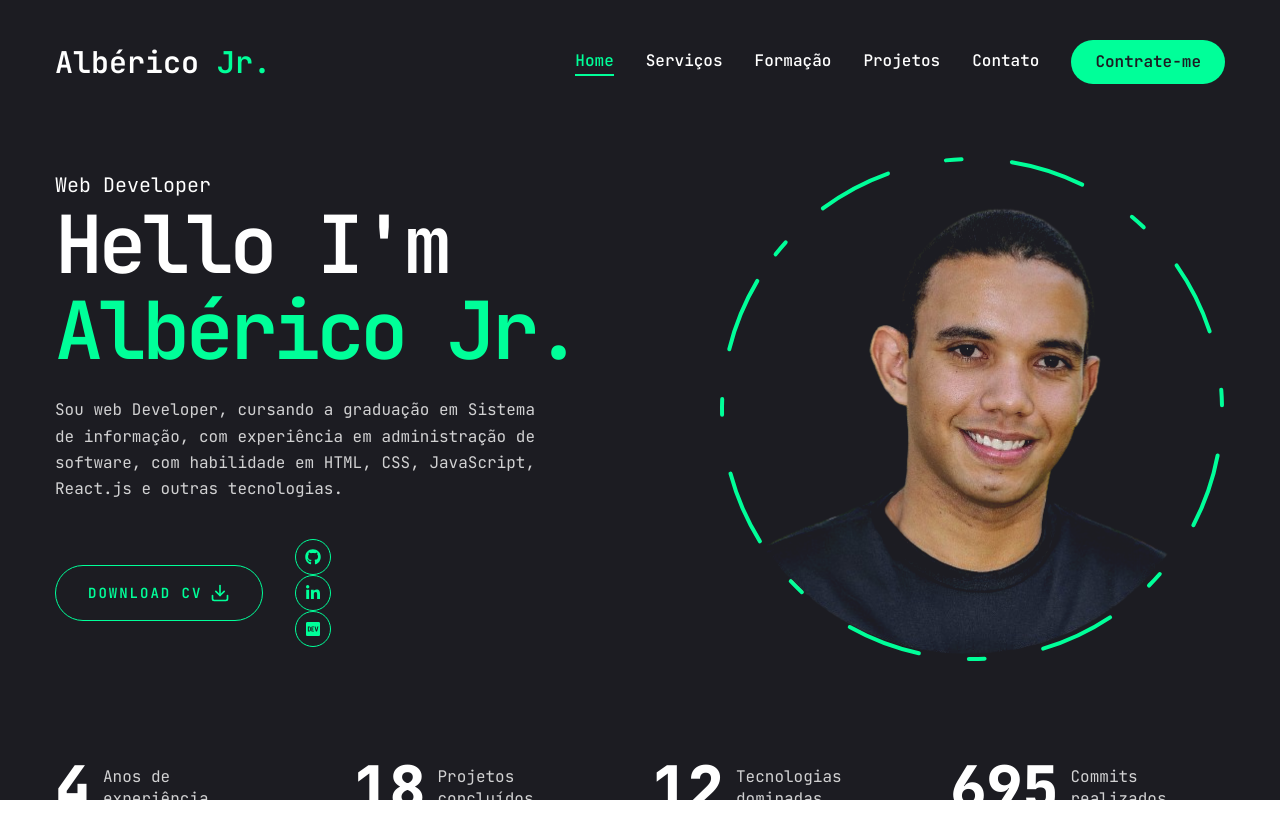
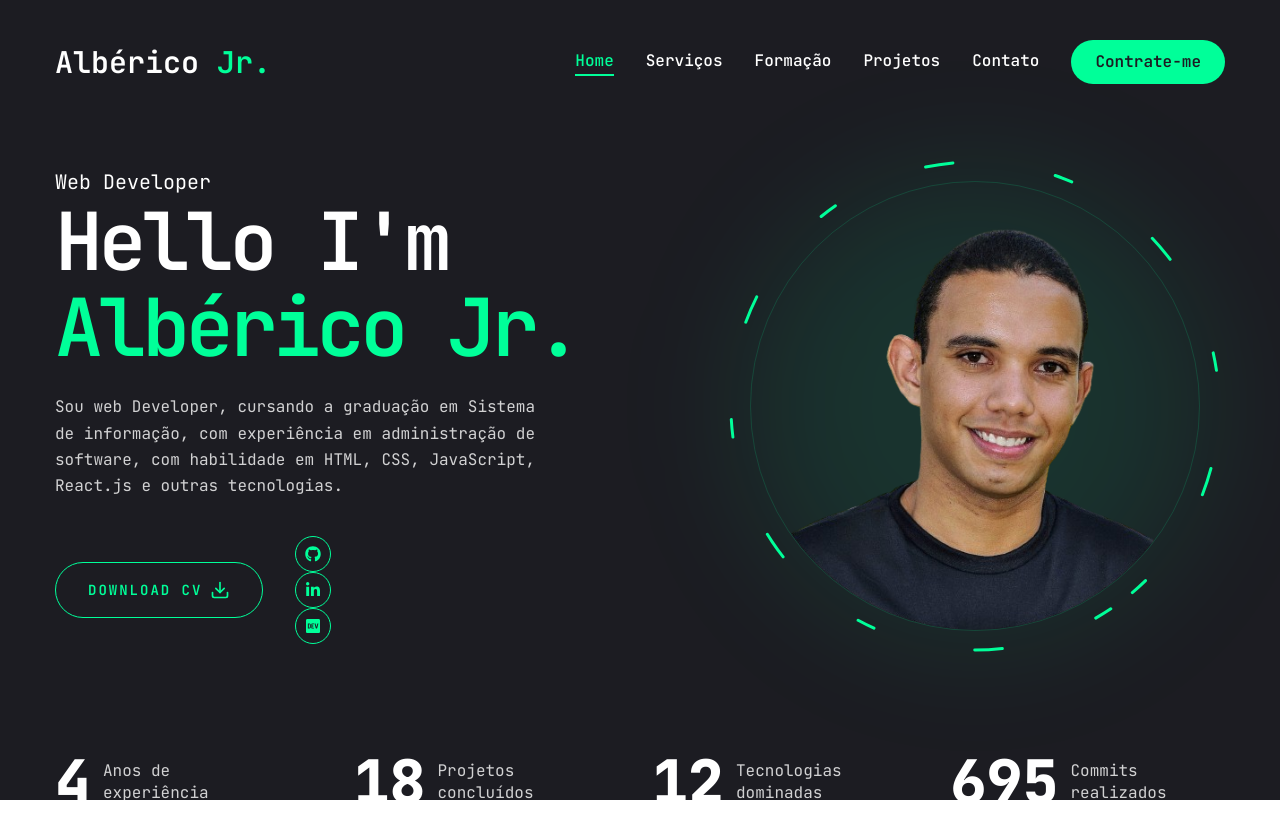
Before and after one commit to AlbericoJr/AlbericoJr-portfolio, a Next.js app: page / in a window 1280 px wide. Built offline with nearby package versions, Linux system fonts and the light colour scheme.

Commit message:
feat(portfolio): improve components/Photo.jsx

```diff
--- a/components/Photo.jsx
+++ b/components/Photo.jsx
@@ -1,70 +1,16 @@
 "use client"
-
-import { motion } from "framer-motion"
+import { useReducedMotion, motion } from "framer-motion"
 import Image from "next/image"
 
-const Photo = () => {
-  return (
-    <div className="w-full h-full relative">
-      <motion.div
-        initial={{ opacity: 0 }}
-        animate={{
-          opacity: 1,
-          transition: { delay: 2, duration: 0.4, ease: "easeIn" },
-        }}
-      >
-        {/* image */}
-        <motion.div
-          initial={{ opacity: 0 }}
-          animate={{
-            opacity: 1,
-            transition: { delay: 2.4, duration: 0.4, ease: "easeInOut" },
-          }}
-          className="w-[298px] h-[298px] xl:w-[498px] xl:h-[498px] mix-blend-lighten absolute"
-        >
-          <Image
-            src="/assets/albericojr.png"
-            priority
-            quality={100}
-            fill
-            sizes="(max-width: 768px) 100vw,
-                  (max-width: 1200px) 50vw,
-                  33vw"
-            alt="Alberico Jr"
-            className="object-contain"
-          />
-        </motion.div>
-
-        {/* circulo */}
-        <motion.svg
-          className="w-[300px] xl:w-[506px] h-[300px] xl:h-[506px]"
-          fill="transparent"
-          viewBox=" 0 0 506 506"
-          xmlns="http://www.w3.org/2000/svg"
-        >
-          <motion.circle
-            cx="253"
-            cy="253"
-            r="250"
-            stroke="#00ff99"
-            strokeWidth="4"
-            strokeLinecap="round"
-            strokeLinejoin="round"
-            initial={{ strokeDasharray: "24 10 0 0" }}
-            animate={{
-              strokeDasharray: ["15 120 25 25", "16 25 92 72", "4 250 22 22"],
-              rotate: [120, 360],
-            }}
-            transition={{
-              duration: 20,
-              repeat: Infinity,
-              repeatType: "reverse",
-            }}
-          />
-        </motion.svg>
-      </motion.div>
+export default function Photo() {
+  const reduceMotion = useReducedMotion()
+  return <div className="relative h-[300px] w-[300px] sm:h-[370px] sm:w-[370px] xl:h-[500px] xl:w-[500px]">
+    <div className="absolute inset-5 rounded-full bg-accent/10 blur-3xl" aria-hidden="true"/>
+    <div className="absolute inset-[5%] overflow-hidden rounded-full border border-accent/15">
+      <Image src="/assets/albericojr.png" priority alt="Foto de Albérico Júnior" fill quality={85} sizes="(max-width:640px) 270px,(max-width:1200px) 340px,450px" className="object-contain" />
     </div>
-  )
+    <motion.svg aria-hidden="true" className="absolute inset-0 h-full w-full" viewBox="0 0 506 506" fill="none">
+      <motion.circle cx="253" cy="253" r="247" stroke="#00ff99" strokeWidth="3" strokeDasharray="18 100 28 105" strokeLinecap="round" animate={reduceMotion ? undefined : {rotate:360}} transition={{duration:35,repeat:Infinity,ease:"linear"}} style={{transformOrigin:"50% 50%"}}/>
+    </motion.svg>
+  </div>
 }
-
-export default Photo
```
